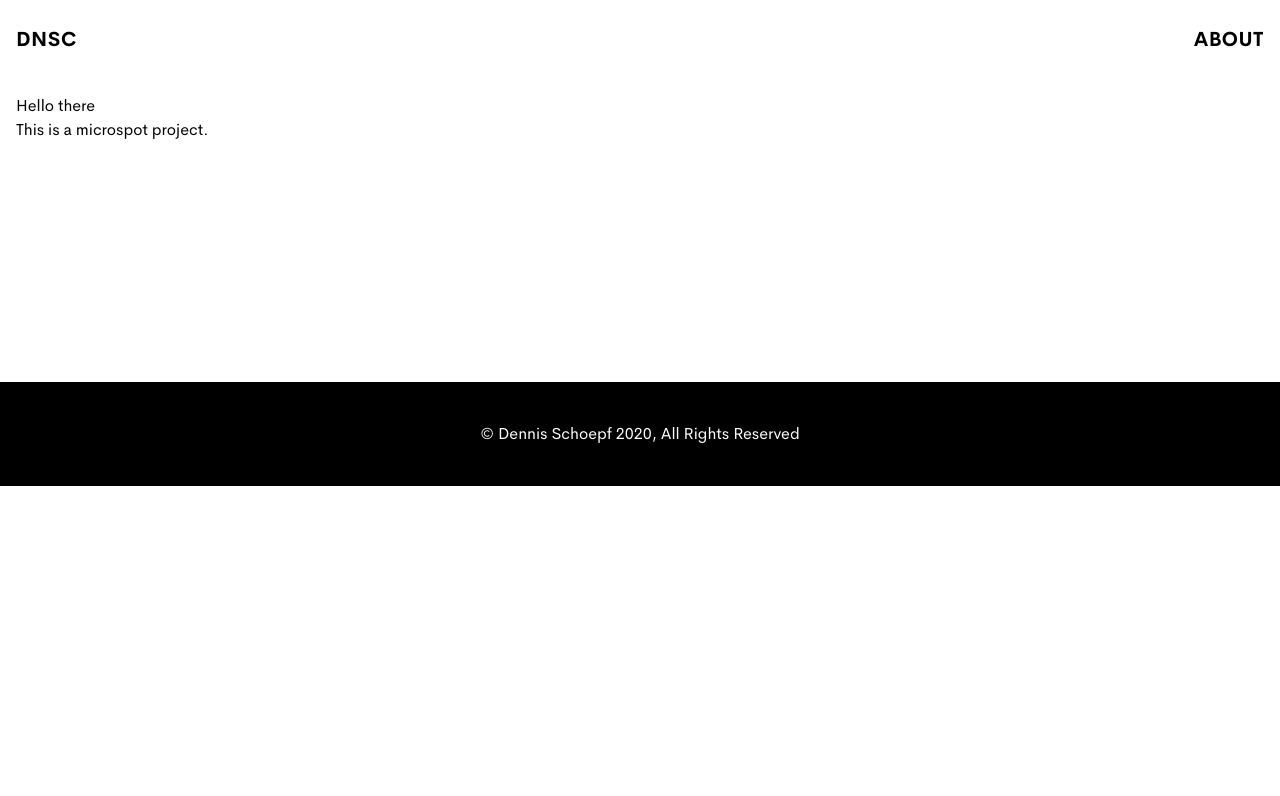
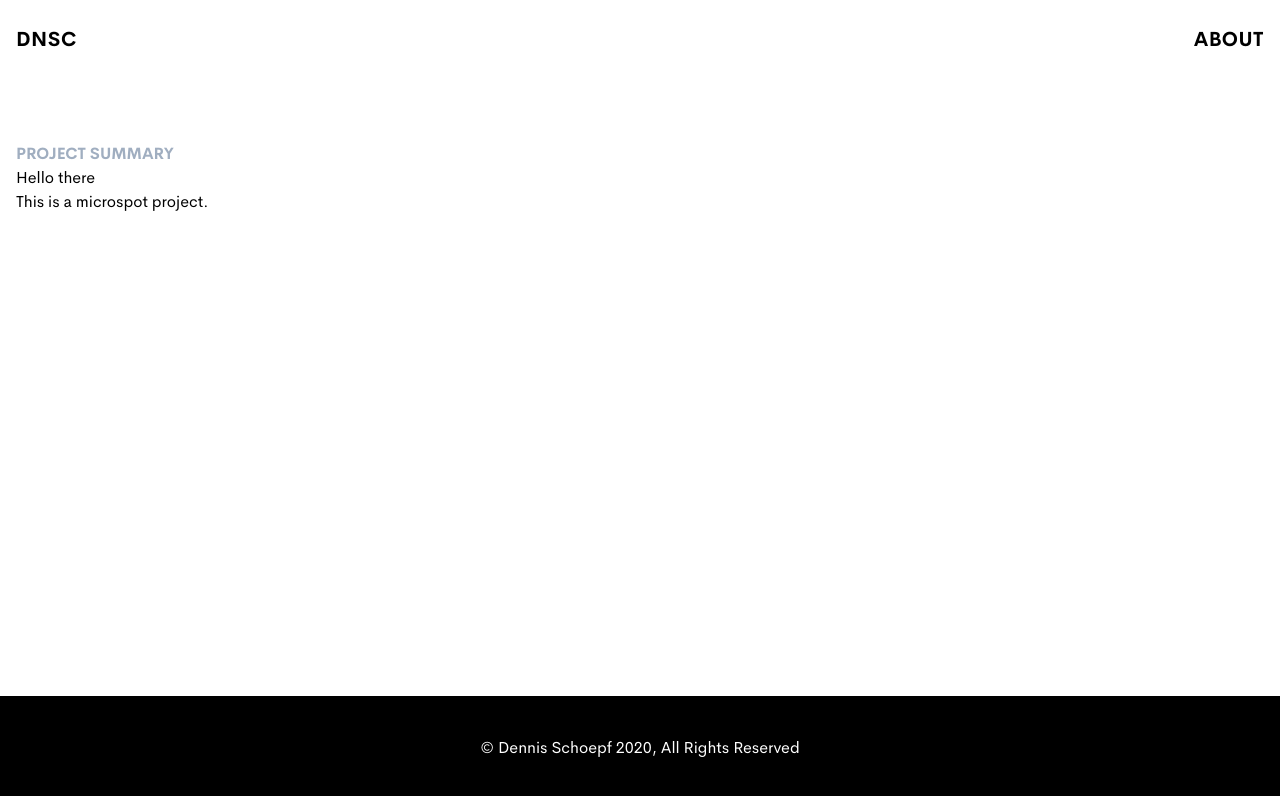
Before and after one commit to dennisschoepf/dnsc.io, a Next.js app: page /projects/microspot in a window 1280 px wide. Shown: the top 796 px of the page. Built offline with nearby package versions, Linux system fonts and the light colour scheme.

Commit message:
Minor updates

```diff
--- a/components/Nav.js
+++ b/components/Nav.js
@@ -1,10 +1,16 @@
 import Link from 'next/link';
 
-export default () => (
-  <div className="container mx-auto my-2 md:my-4 flex flex-row justify-between font-bold text-lg md:text-xl tracking-wide uppercase">
-    <Link href="/"><a className="py-2 px-4">dnsc</a></Link>
-    <Link href="/about">
-      <a className="nav-link-hover-none py-2 px-4 hover:bg-teal-600 hover:text-white hover:shadow-lg rounded">About</a>
-    </Link>
-  </div>
-)
+export default () => {
+  return (
+    <div className="container mx-auto my-2 md:my-4 flex flex-row justify-between font-bold text-lg md:text-xl tracking-wide uppercase">
+      <Link href="/">
+        <a className="py-2 px-4">dnsc</a>
+      </Link>
+      <Link href="/about">
+        <a className="nav-link-hover-none py-2 px-4 hover:bg-teal-600 hover:text-white hover:shadow-lg rounded">
+          About
+        </a>
+      </Link>
+    </div>
+  );
+};
--- a/components/Projects.js
+++ b/components/Projects.js
@@ -1,12 +1,14 @@
-import ProjectThumbnail from "./ProjectThumbnail";
-import { projects } from "../data/projects/projects";
+import ProjectThumbnail from './ProjectThumbnail';
+import { projects } from '../data/projects/projects';
 
 export default () => (
   <div className="container mx-auto p-4 mt-40 sm:mt-56">
-    <h2 className="w-full text-center mb-4 text-lg md:text-xl text-black uppercase font-bold tracking-wide">
-      Projects
-    </h2>
-    <hr className="border-t-2 border-black" />
+    {/*
+      <h2 className="w-full text-center mb-4 text-lg md:text-xl text-black uppercase font-bold tracking-wide">
+        Projects
+      </h2>
+      <hr className="border-t-2 border-black" />
+    */}
     <div className="mt-4 md:mt-8 grid grid-rows-3 lg:grid-rows-2 grid-cols-1 lg:grid-cols-2 gap-4 md:gap-8">
       {Object.values(projects).map(project => (
         <ProjectThumbnail
--- a/pages/_app.js
+++ b/pages/_app.js
@@ -1,20 +1,19 @@
-import { MDXProvider } from "@mdx-js/react";
-import "../styles/index.css";
-import Head from "next/head";
-import Headline from "../components/Headline";
-import Paragraph from "../components/Paragraph";
-import Nav from "../components/Nav";
-import Footer from "../components/Footer";
+import { MDXProvider } from '@mdx-js/react';
+import '../styles/index.css';
+import Head from 'next/head';
+import Headline from '../components/Headline';
+import Paragraph from '../components/Paragraph';
+import Nav from '../components/Nav';
+import Footer from '../components/Footer';
 
 const mdxComponents = {
   h1: Headline,
-  p: Paragraph
+  p: Paragraph,
 };
 
 function MyApp({ Component, pageProps }) {
   return (
     <MDXProvider components={mdxComponents}>
-      <main>
       <Head>
         <title>dnsc.io - Dennis Schoepf</title>
         <meta charSet="UTF-8" />
@@ -27,15 +26,15 @@ function MyApp({ Component, pageProps }) {
           content="Dennis Schoepf, Dennis, Schoepf, Personal Website, Projects"
         />
         <meta name="author" content="Dennis Schoepf" />
-          <meta
-            name="viewport"
-            content="width=device-width, initial-scale=1.0"
-          />
+        <meta name="viewport" content="width=device-width, initial-scale=1.0" />
       </Head>
+      <div className="flex flex-col min-h-screen">
         <Nav />
+        <main className="flex-grow">
           <Component {...pageProps} />
+        </main>
         <Footer />
-      </main>
+      </div>
     </MDXProvider>
   );
 }
--- a/pages/index.js
+++ b/pages/index.js
@@ -1,9 +1,10 @@
-import Hero from '../components/Hero';
-import Projects from '../components/Projects';
+import { Fragment } from "react";
+import Hero from "../components/Hero";
+import Projects from "../components/Projects";
 
 export default () => (
-  <div>
+  <Fragment>
     <Hero />
     <Projects />
-  </div>
-)
+  </Fragment>
+);
--- a/pages/projects/[project].js
+++ b/pages/projects/[project].js
@@ -1,5 +1,5 @@
-import { useRouter } from "next/router";
-import { projects } from "../../data/projects/projects";
+import { useRouter } from 'next/router';
+import { projects } from '../../data/projects/projects';
 
 export default () => {
   const router = useRouter();
@@ -11,7 +11,8 @@ export default () => {
   }
 
   return (
-    <div className="container mx-auto p-4">
+    <div className="container mx-auto p-4 mt-12">
+      <div className="uppercase font-bold text-gray-500">Project summary</div>
       {project && projects[project] && <ProjectPageContent />}
     </div>
   );
--- /dev/null
+++ b/prettier.config.js
@@ -0,0 +1,5 @@
+module.exports = {
+  trailingComma: 'es5',
+  tabWidth: 2,
+  singleQuote: true,
+};
```
Also changed, not shown: styles/index.css (+4 -4 lines). Lines whose indentation alone changed are shown as unchanged.
